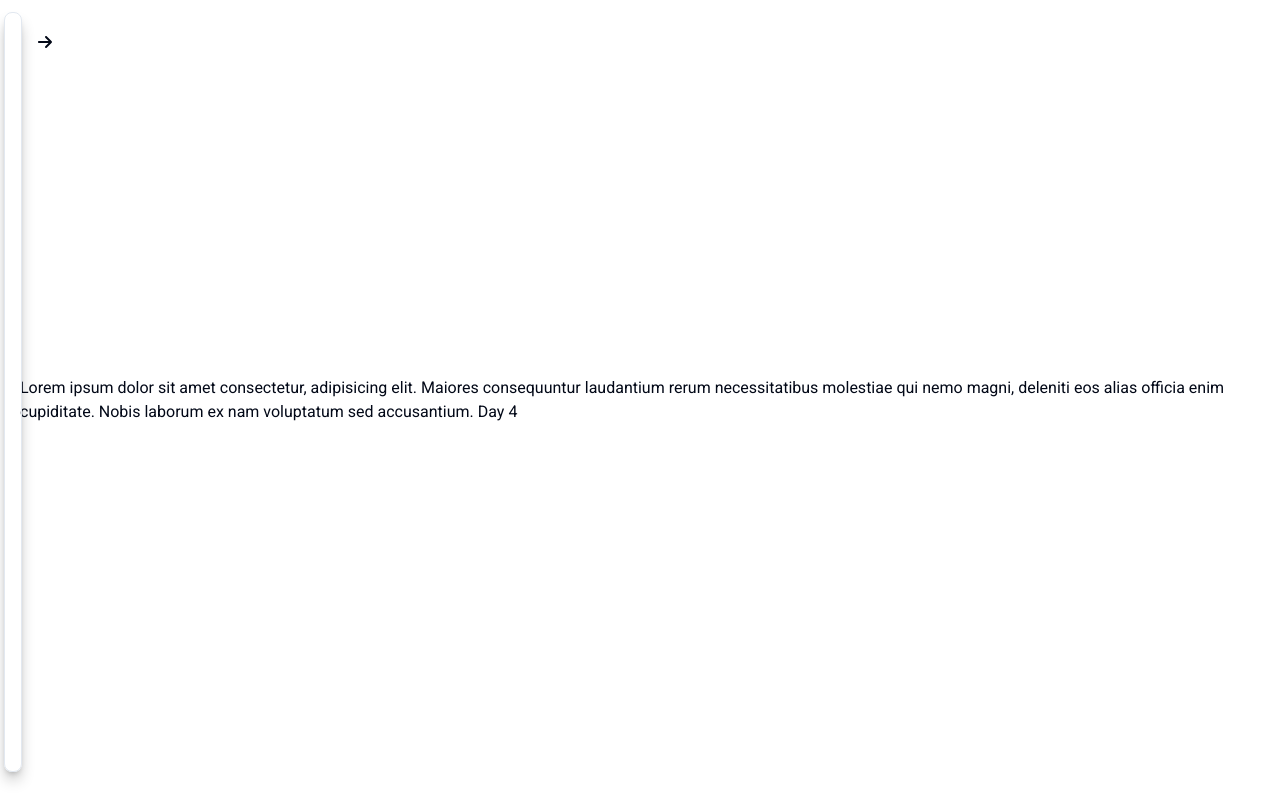
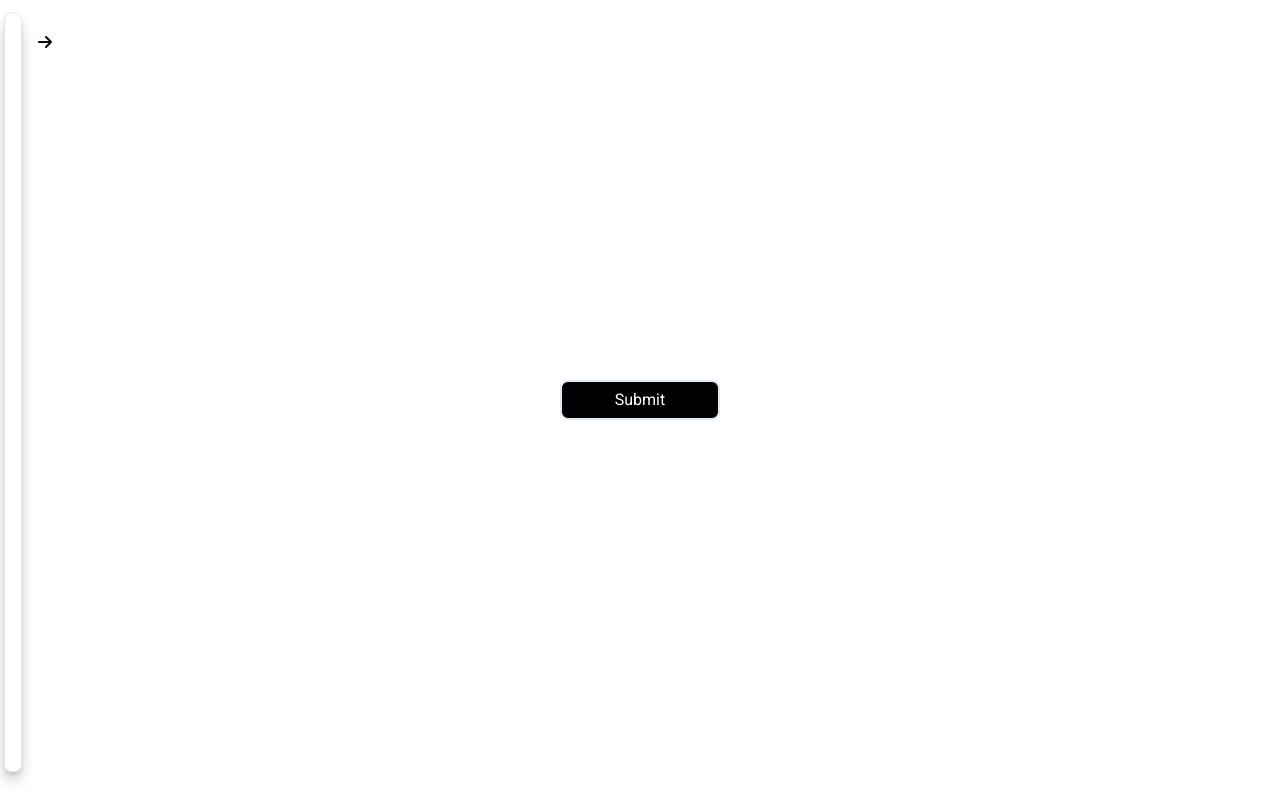
Before and after one commit to ZendeAditya/framer-motion-challenge, a Next.js app: page /challenges/Day4 in a window 1280 px wide. Built offline with nearby package versions, Linux system fonts and the light colour scheme.

Commit message:
Day 4 Spinner Button Completed

```diff
--- a/src/app/challenges/Day4/page.tsx
+++ b/src/app/challenges/Day4/page.tsx
@@ -1,19 +1,18 @@
-import React from 'react'
+import React from "react";
 import type { Metadata } from "next";
-type Props = {}
+import Day4Spinner from "@/components/Day4Spinner";
+type Props = {};
 
 export const metadata: Metadata = {
-  title: "Day 4 | animatin name here",
+  title: "Day 4 | Spinner Animation",
   description: "Generated by create next app",
 };
 const page = (props: Props) => {
   return (
-    <div className='flex items-center justify-center min-h-screen px-5'>
-      <p>
-        Lorem ipsum dolor sit amet consectetur, adipisicing elit. Maiores consequuntur laudantium rerum necessitatibus molestiae qui nemo magni, deleniti eos alias officia enim cupiditate. Nobis laborum ex nam voluptatum sed accusantium. Day 4
-      </p>
+    <div className="flex items-center justify-center min-h-screen px-5">
+      <Day4Spinner />
     </div>
-  )
-}
+  );
+};
 
 export default page;
--- /dev/null
+++ b/src/components/Day4Spinner.tsx
@@ -0,0 +1,59 @@
+"use client";
+import React, { useState } from "react";
+import { motion } from "framer-motion";
+type Props = {};
+
+const SpinnerBtn = () => {
+  return (
+    <motion.button
+      className="spinner text-white px-4 py-2 rounded-md flex items-center justify-center"
+      whileHover={{ scale: 1.05 }}
+      whileTap={{ scale: 0.95 }}
+    >
+      <svg
+        className="animate-spin h-5 w-5 mr-3"
+        xmlns="http://www.w3.org/2000/svg"
+        fill="none"
+        viewBox="0 0 24 24"
+      >
+        <circle
+          className="opacity-25"
+          cx="12"
+          cy="12"
+          r="10"
+          stroke="currentColor"
+          strokeWidth="4"
+        ></circle>
+        <path
+          className="opacity-75"
+          fill="currentColor"
+          d="M4 12a8 8 0 018-8V0C5.373 0 0 5.373 0 12h4zm2 5.291A7.962 7.962 0 014 12H0c0 3.042 1.135 5.824 3 7.938l3-2.647z"
+        ></path>
+      </svg>
+    </motion.button>
+  );
+};
+
+const Day4Spinner = (props: Props) => {
+  const [text, setText] = useState(true);
+  const handleText = () => {
+    setText((prev) => !prev);
+    setTimeout(() => {
+      setText(true);
+    }, 5000);
+  };
+  return (
+    <section>
+      <motion.button
+        className="border-2 bg-black w-40 h-10 rounded-lg text-white flex items-center justify-center"
+        onClick={handleText}
+        whileTap={{ scale: 1.1 }}
+        transition={{ duration: 0.5 }}
+      >
+        {text ? "Submit" : <SpinnerBtn />}
+      </motion.button>
+    </section>
+  );
+};
+
+export default Day4Spinner;
```
